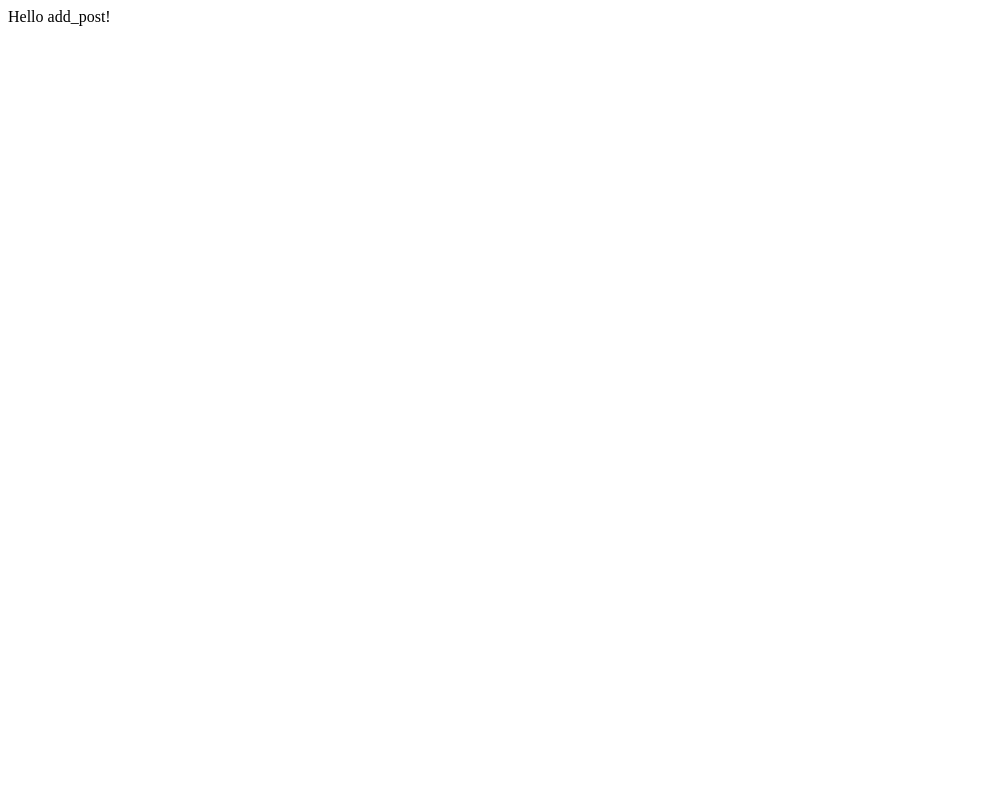
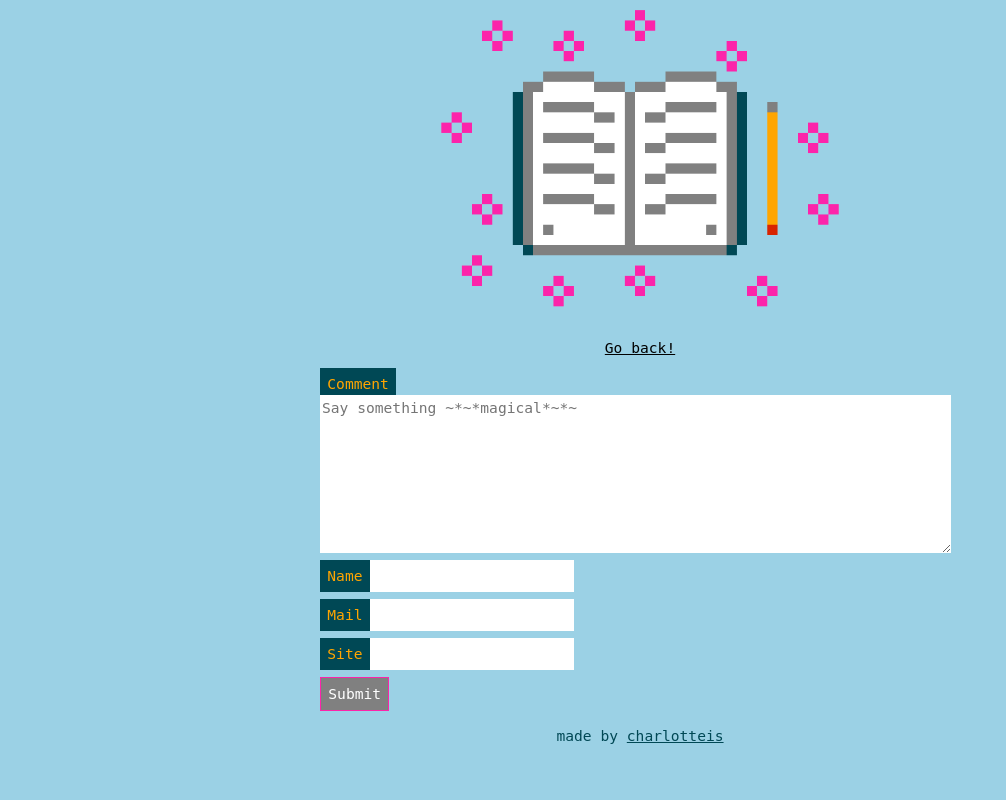
Before and after one commit to Charlotteis/guestbook_flask, a Flask app: page /add_post in a window 1280 px wide. Before the commit the part shown is almost empty. Shown: the whole page, without its empty margins (0-1006 px from the left). Run offline with Flask 2, Linux system fonts and the light colour scheme.

Commit message:
Add links to form and homepage in templates

```diff
--- a/app.py
+++ b/app.py
@@ -15,14 +15,10 @@ def show_posts():
     return render_template("index.html", latest_posts_list=latest_posts_list)
 
 
-@app.route("/add_post", methods=["POST"])
+@app.route("/add_post", methods=["GET", "POST"])
 def form():
     return render_template("form.html")
 
 
-@app.route("/<name>")
-def hello_name(name):
-    return "Hello {0}!".format(name)
-
 if __name__ == "__main__":
     app.run()
--- a/templates/base.html
+++ b/templates/base.html
@@ -26,7 +26,7 @@
     <main role="main">
         <nav class="sign" role="navigation">
             {% block navigation %}
-            <a href="" tabindex="1">Sign my Guestbook!</a>
+            <a href="{{ url_for("form") }}" tabindex="1">Sign my Guestbook!</a>
             {% endblock %}
         </nav>
 
--- a/templates/form.html
+++ b/templates/form.html
@@ -3,7 +3,7 @@
 {% block title %}Add a post!{% endblock %}
 
 {% block navigation %}
-<a href="" tabindex="1">Go back!</a>
+<a href="{{ url_for("show_posts")}}" tabindex="1">Go back!</a>
 {% endblock %}
 
 {% block content %}
```
Also changed, not shown: PROCESS.md (+1 -0 lines).
